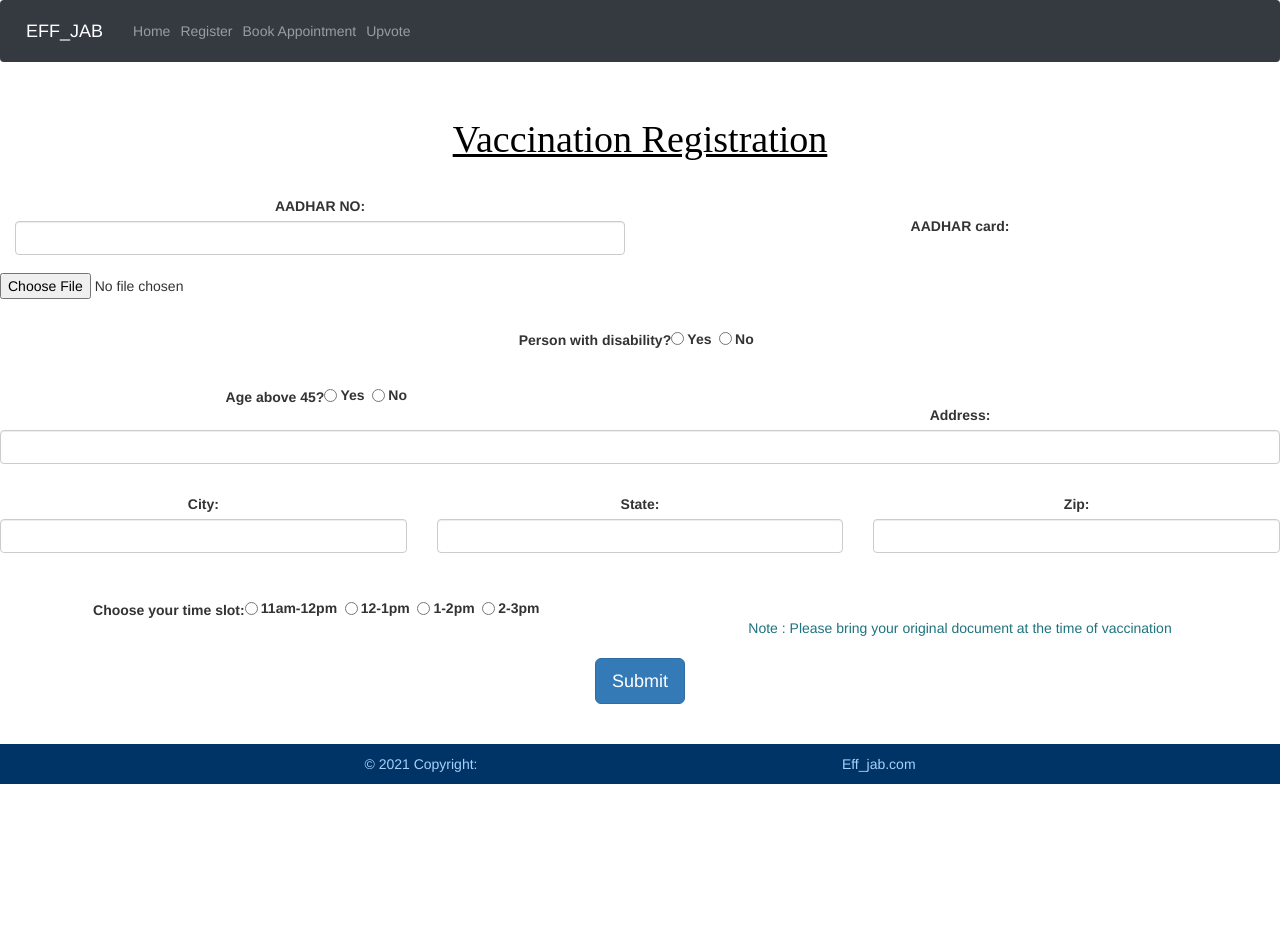
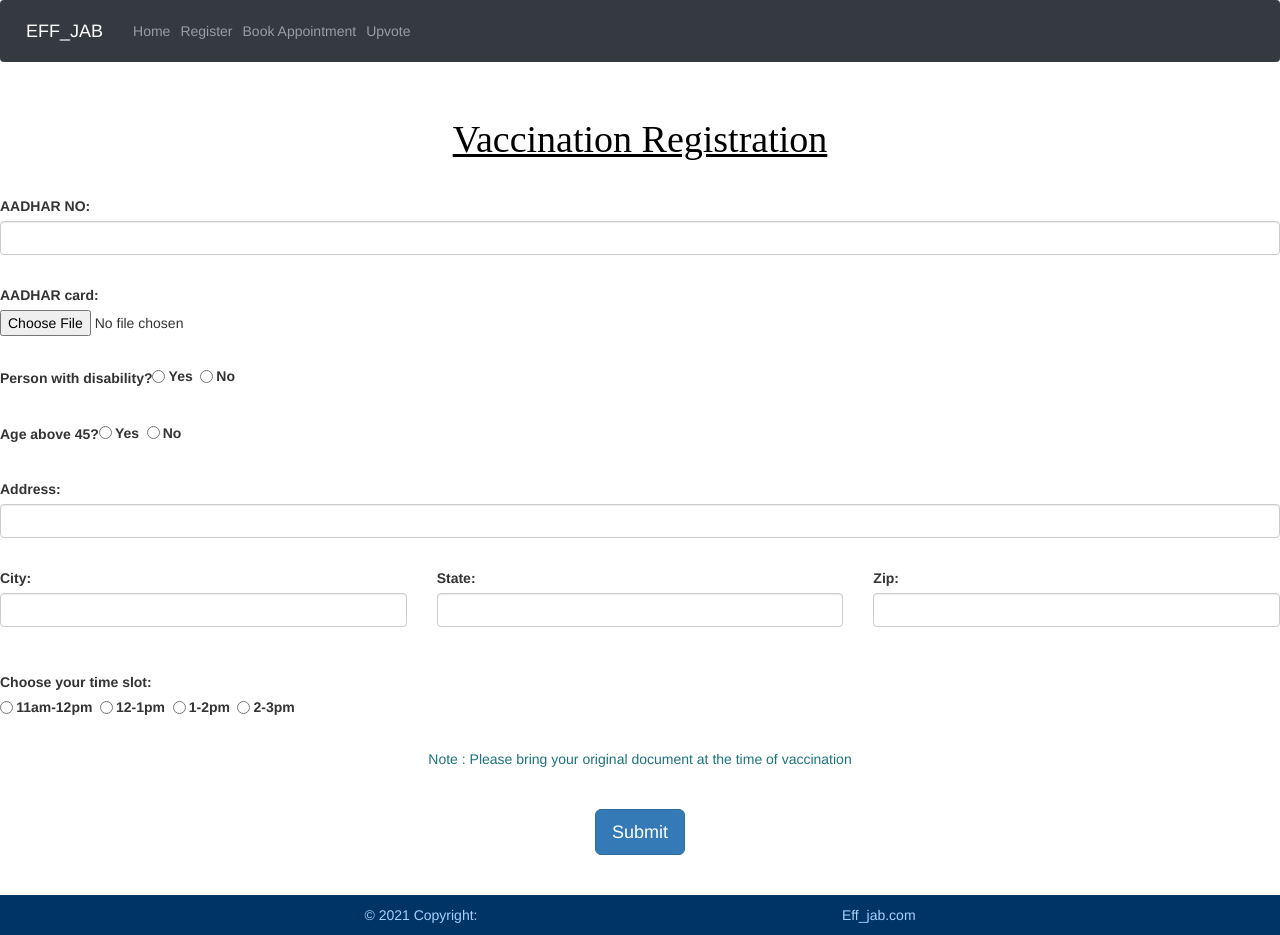
Before and after one commit to jishu-yadav/Eff_Jab, a React (Create React App) app in the folder eff-jab/: page /register in a window 1280 px wide. Before the commit the page ends 800 px from the top, so only its background shows below. Built offline with nearby package versions, Linux system fonts and the light colour scheme.

Commit message:
form changes

```diff
--- a/eff-jab/src/register/register.css
+++ b/eff-jab/src/register/register.css
@@ -8,10 +8,11 @@
 	color:#000000;
 }
 
-.form {
+.submit-button {
     text-align:center;
 }
 
 .note {
+    text-align:center;
     color:#1E737F
 }
--- a/eff-jab/src/register/register.js
+++ b/eff-jab/src/register/register.js
@@ -15,7 +15,7 @@ const Register=()=>{
 
                 <div class="form">
                 <Form>
-                    <Form.Group className="col-md-6" controlId="formBasicEmail">
+                    <Form.Group className="mb-3" controlId="formBasicEmail">
                         <Form.Label>AADHAR NO: </Form.Label>
                         <Form.Control size="lg" type="aadhar" />
                         <Form.Text className="text-muted">
@@ -24,47 +24,47 @@ const Register=()=>{
                     <br/>
                     <Form.Group controlId="formFileLg" className="mb-3">
                         <Form.Label>AADHAR card: </Form.Label>
-                        <Form.Control type="file" size="lg" />
+                        <Form.Control type="file" />
                     </Form.Group>
                     <br/>
                     <div key={`inline-radio`} className="mb-3">
-                        <Form.Label>Person with disability? </Form.Label>
+                        <Form.Label>Person with disability?  </Form.Label>
                         <Form.Check
                             inline
                             label="Yes"
-                            name="yes"
+                            name="disability"
                             type='radio'
                             id={`inline-radio-1`}
                         />
                         <Form.Check
                             inline
                             label="No"
-                            name="no"
+                            name="disability"
                             type='radio'
                             id={`inline-radio-2`}
                         />
                     </div>
                     <br/>
-                    <div key={`inline-radio`} className="col-md-6">
+                    <div key={`inline-radio`} className="mb-3">
                         <Form.Label>Age above 45? </Form.Label>
                         <Form.Check
                             inline
                             label="Yes"
-                            name="yes"
+                            name="age"
                             type='radio'
                             id={`inline-radio-1`}
                         />
                         <Form.Check
                             inline
                             label="No"
-                            name="no"
+                            name="age"
                             type='radio'
                             id={`inline-radio-2`}
                         />
                     </div>
                     <br/>
                     <Form.Group className="mb-3" controlId="formGridAddress1">
-                        <Form.Label size="lg">Address: </Form.Label>
+                        <Form.Label>Address:  </Form.Label>
                         <Form.Control />
                     </Form.Group>
                     <br/>
@@ -87,8 +87,8 @@ const Register=()=>{
                     </Row>
                     <br/>
 
-                    <div key={`inline-radio`} className="col-md-6">
-                        <Form.Label>Choose your time slot: </Form.Label>
+                    <div key={`inline-radio`} className="mb-3">
+                        <Form.Label>Choose your time slot: </Form.Label> <br/>
                         <Form.Check
                             inline
                             label="11am-12pm"
@@ -121,11 +121,11 @@ const Register=()=>{
 
                     <br/>
                     <div class="note">Note : Please bring your original document at the time of vaccination</div>
-                    <br/>
+                    <br/><br/>
 
-                    <Button variant="primary" type="submit" size="lg">
+                    <div class="submit-button"><Button variant="primary" type="submit" size="lg">
                         Submit
-                    </Button>
+                    </Button></div>
                     </Form>
                     <br/><br/>
                 <Footer/>
```
